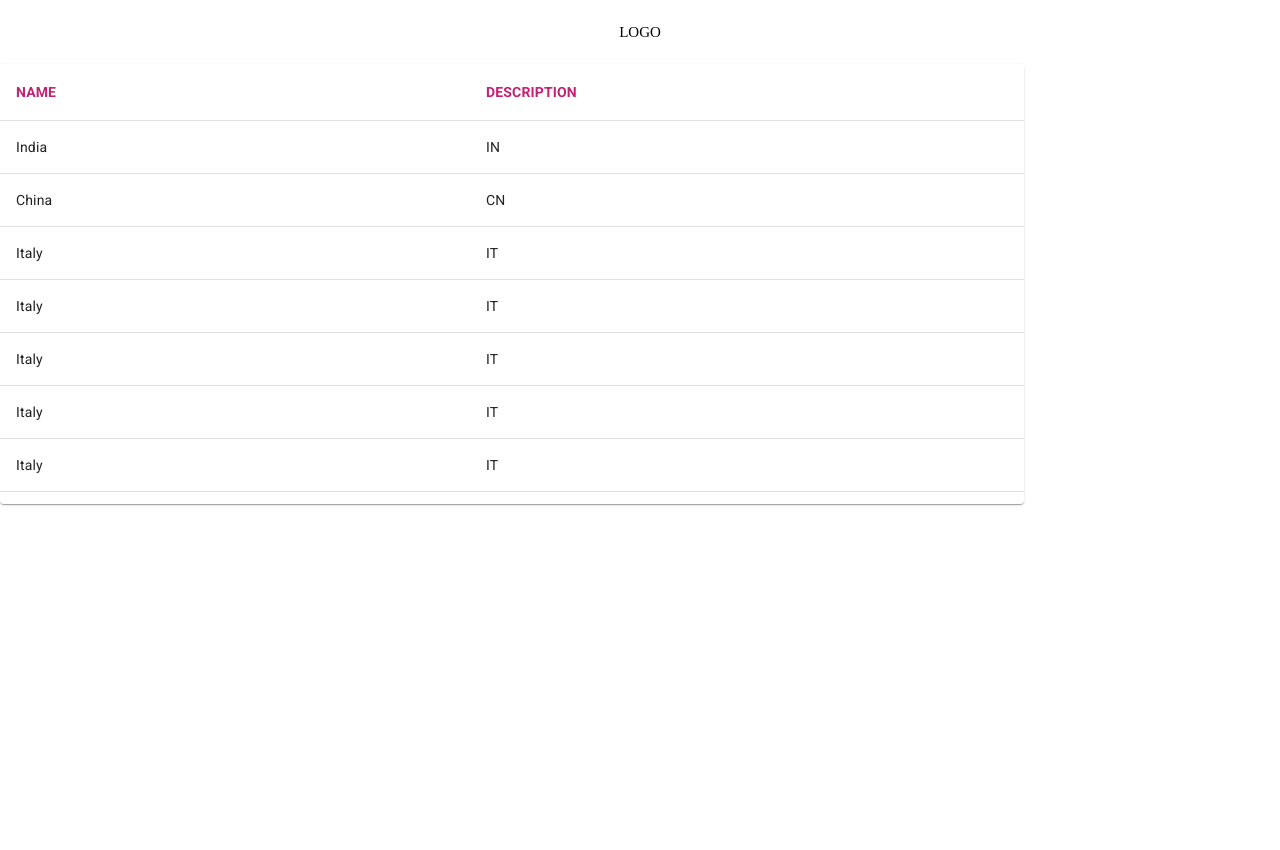
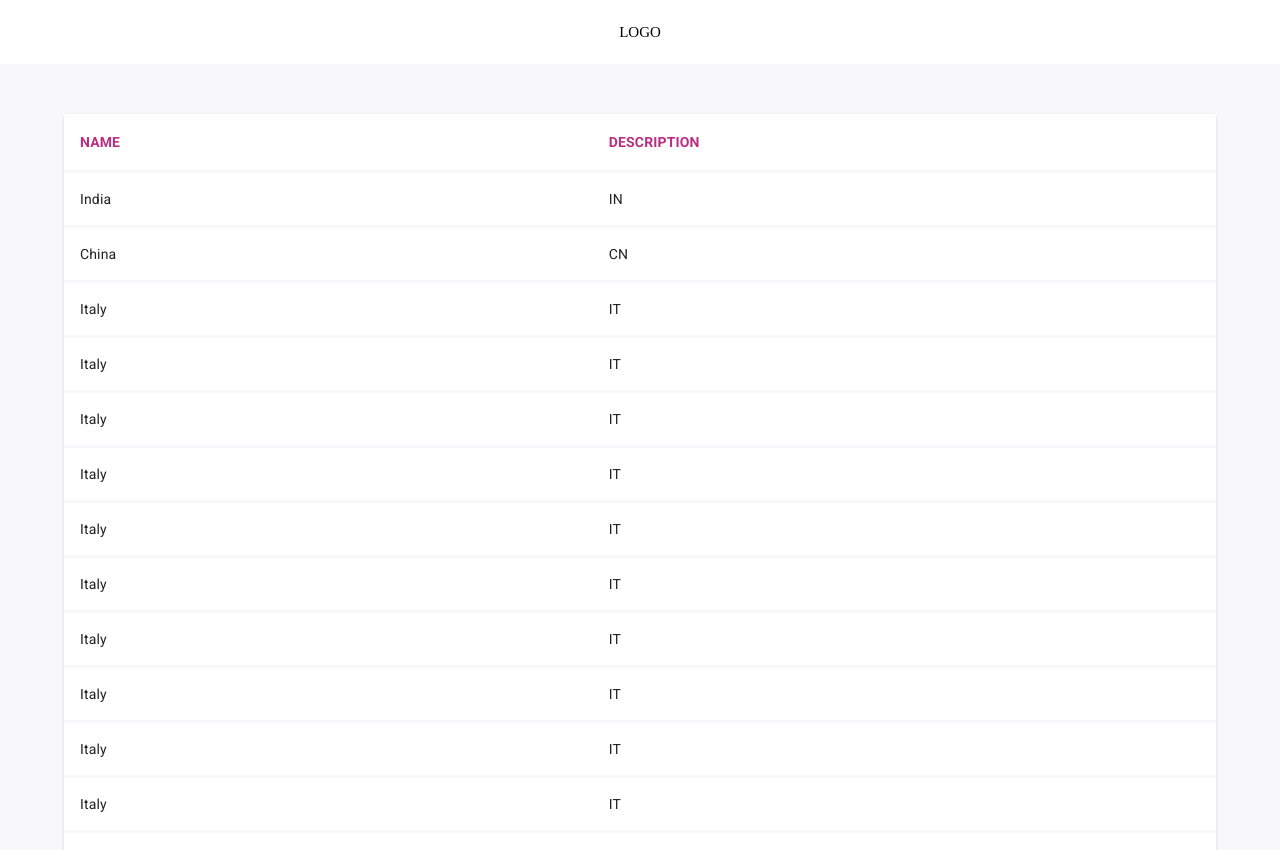
Before and after one commit to yabandzhiev/business-directory, a React (Create React App) app: page / in a window 1280 px wide. Before the commit the page ends 800 px from the top, so only its background shows below. Built offline with nearby package versions, Linux system fonts and the light colour scheme.

Commit message:
add css, fix

```diff
--- a/src/components/List/List.scss
+++ b/src/components/List/List.scss
@@ -0,0 +1,6 @@
+.table {
+  overflow: hidden;
+  padding-top: 50px;
+  height: 92vh;
+  background-color: #f8f8fa;
+}
--- a/src/components/List/List.tsx
+++ b/src/components/List/List.tsx
@@ -18,23 +18,24 @@ const List = () => {
   // const { status, data, error, isFetching } = useQuery("getData", getData);
 
   return (
-    <Paper sx={{ width: "80%", overflow: "hidden" }}>
+    <div className="table">
+      <Paper sx={{ width: "90%", margin: "auto" }}>
         <TableContainer
           sx={{
-          maxHeight: 440,
+            maxHeight: 750,
             "&::-webkit-scrollbar": {
               width: "13px",
             },
             "&::-webkit-scrollbar-track": {
               backgroundColor: "#fbfbfb",
-            borderLeft: "1px solid #dbdbdb",
-            borderRight: "1px solid #585858",
+              border: "1px solid #dbdbdb",
               boxShadow: "-0.5px 0px 0px 0px  grey inset",
             },
             "&::-webkit-scrollbar-thumb": {
-            backgroundColor: "#bbbbbb",
+              backgroundColor: "#C1C3C6",
+              border: "3px solid rgba(0, 0, 0, 0)",
               borderRadius: "50em",
-            border: "3px solid rgba(0, 0, 0, 0)",
+              maxHeight: "2px !important",
               backgroundClip: "padding-box",
             },
           }}
@@ -48,9 +49,10 @@ const List = () => {
                     align={column.align}
                     style={{
                       minWidth: column.minWidth,
-                    color: "#c42172",
+                      color: "#B92E80",
                       textTransform: "uppercase",
                       fontWeight: "bold",
+                      borderBottom: "3px solid #F8F8FA ",
                     }}
                   >
                     {column.label}
@@ -70,7 +72,13 @@ const List = () => {
                     {columns.map((column) => {
                       const value = row[column.id];
                       return (
-                      <TableCell key={column.id} align={column.align}>
+                        <TableCell
+                          key={column.id}
+                          align={column.align}
+                          sx={{
+                            borderBottom: "3px solid #F8F8FA ",
+                          }}
+                        >
                           {column.format && typeof value === "number"
                             ? column.format(value)
                             : value}
@@ -84,6 +92,7 @@ const List = () => {
           </Table>
         </TableContainer>
       </Paper>
+    </div>
   );
 };
 
```
Lines whose indentation alone changed are shown as unchanged.
